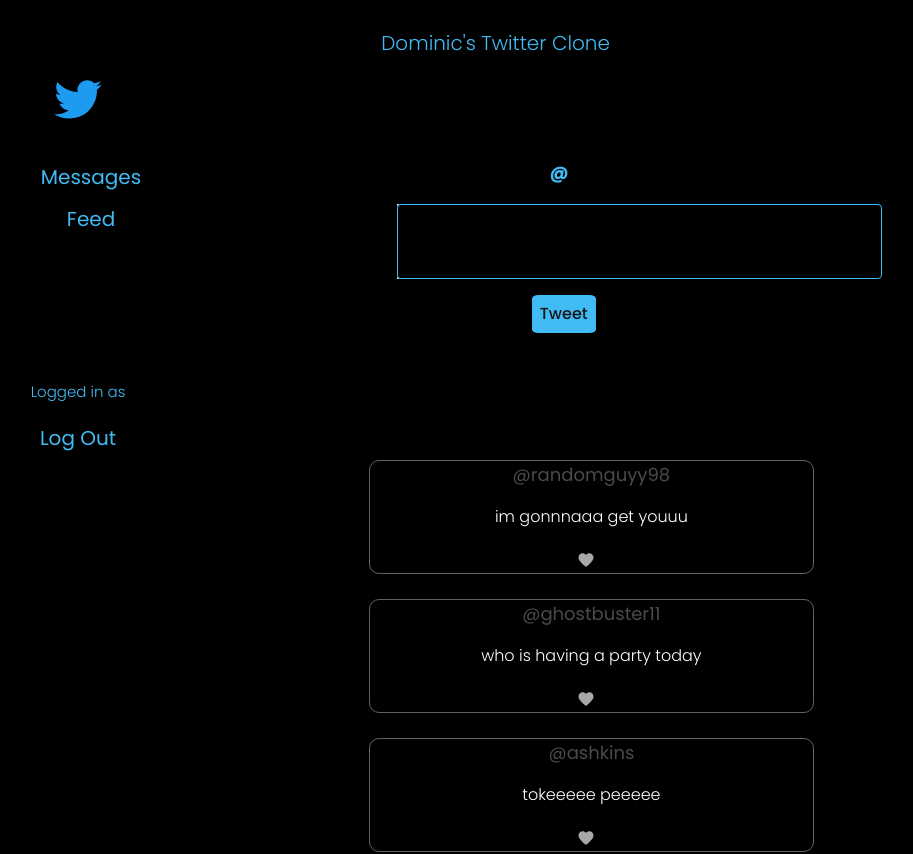
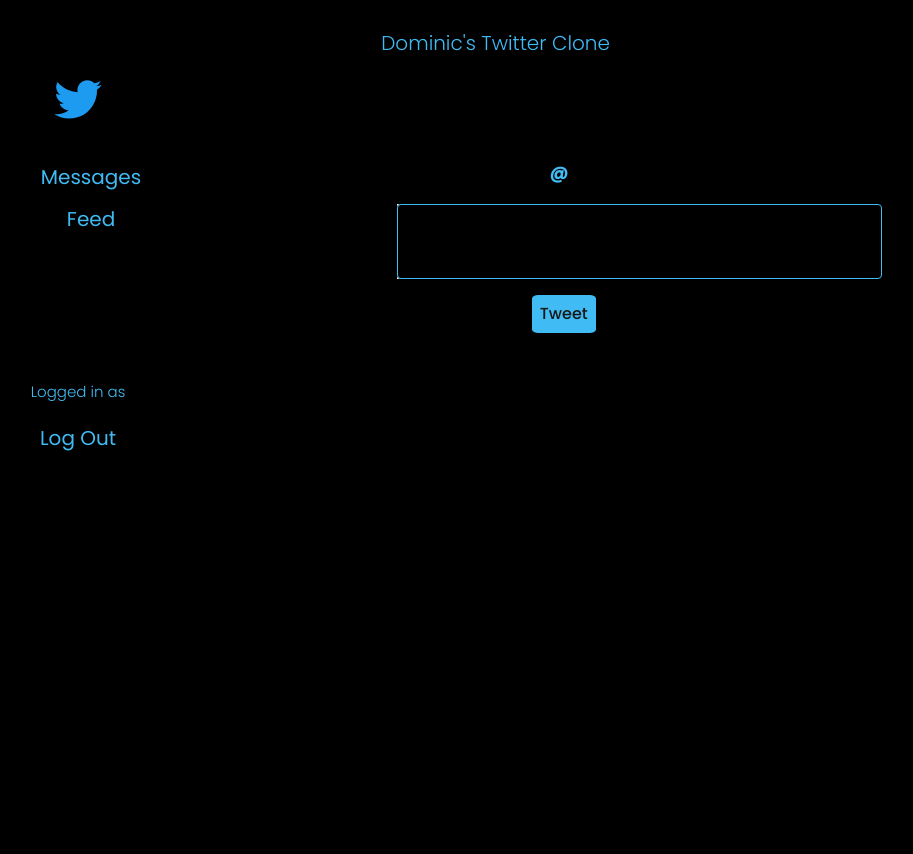
Before and after one commit to DominicNyc/twitter-clone, a React (Create React App) app: page /CreateTweet in a window 1280 px wide. Shown: the top 854 px of the page, without its empty margins (18-931 px from the left). After the commit the page ends 800 px from the top, so only its background shows below. Built offline with nearby package versions, Linux system fonts and the light colour scheme; data requests are answered from the project's data file.

Commit message:
Turned the fetch req to a comment. It was crashing

```diff
--- a/public/index.html
+++ b/public/index.html
@@ -27,7 +27,7 @@
       work correctly both with client-side routing and a non-root public URL.
       Learn how to configure a non-root public URL by running `npm run build`.
     -->
-    <title>Lesho Media</title>
+    <title>Twitter Clone</title>
   </head>
   <body>
     <noscript>You need to enable JavaScript to run this app.</noscript>
--- a/src/components/AllTweets.js
+++ b/src/components/AllTweets.js
@@ -12,12 +12,12 @@
      TweenMax.from(alltweets, 3, {opacity: -1, y: -150, ease: Power3.easeOut, delay: .5})
     },[])
 
-    //! grab the db.json file and store it in tweetFeed
-    useEffect(() => {
-        fetch('http://localhost:8000/tweets')
-        .then(res => res.json())
-        .then(data => setTweetFeed(data))
-    },[])
+    // grab the db.json file and store it in tweetFeed
+    // useEffect(() => {
+    //     fetch('http://localhost:8000/tweets')
+    //     .then(res => res.json())
+    //     .then(data => setTweetFeed(data))
+    // },[])
 
     return (
         <div ref={ele => alltweets = ele} className="allTweets">
@@ -34,11 +34,11 @@
                 />)}
 
             {/* Go through each element in tweetFeed and display all tweets saved in db.json */}
-            {tweetFeed.map((tweet) => <TweetFeed
+            {/* {tweetFeed.map((tweet) => <TweetFeed
                 key={tweet.id}
                 user={tweet.user}
                 message={tweet.tweet}
-            />)}
+            />)} */}
 
 
         </div>
--- a/src/components/CreateTweet.js
+++ b/src/components/CreateTweet.js
@@ -51,11 +51,11 @@
         e.preventDefault();
         setTweetList([...TweetList, { message: textInput, id: uuidv4() }])
 
-        fetch('http://localhost:8000/tweets', {
+        /*fetch('http://localhost:8000/tweets', {
           method: 'POST',
           headers: {"content-type": "application/json"},
           body: JSON.stringify({user: userName, tweet: textInput })
-        })
+        }) */
 
         setTextInput("");
     }
```
Also changed, not shown: public/manifest.json, 1 other file (tests, documents, lock files or other folders).
